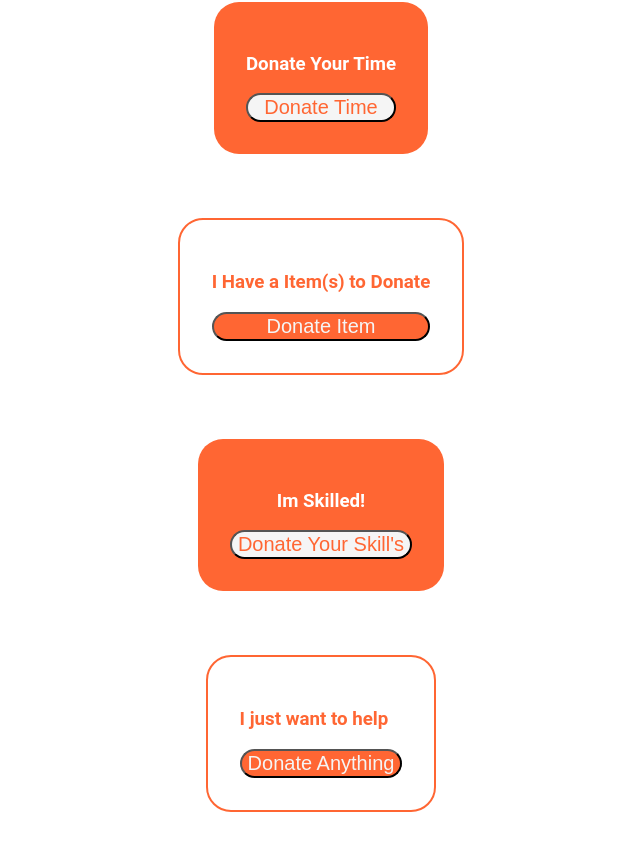
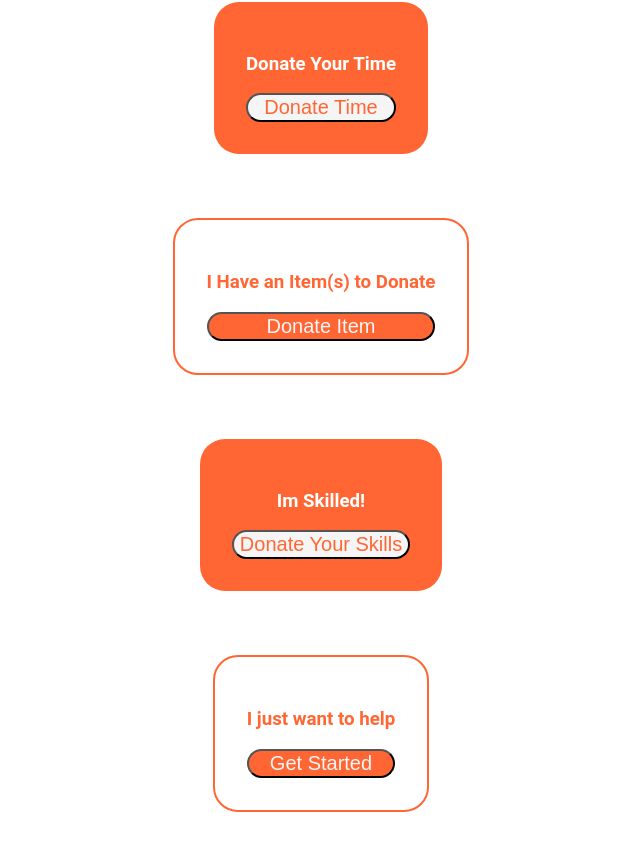
Before and after one commit to Christopher-Willis/CareProject, a React (Create React App) app in the folder client/: page / in a window 1280 px wide. Shown: the part 250-1094 px from the top of the page, without its empty margins (319-959 px from the left). Built offline with nearby package versions, Linux system fonts and the light colour scheme.

Commit message:
landing page edit

```diff
--- a/client/src/components/landingPage.js
+++ b/client/src/components/landingPage.js
@@ -6,27 +6,27 @@ class landingPage extends React.Component {
         return (
             <div>
                 <header>
-                    <div class="logo">
+                    <div className="logo">
                     <img src="https://careportal.org/wp-content/uploads/2019/01/careportal-logo.png" alt=""/>
                     </div>
                 </header>
                 <main>
                     <h1>Search For Your Saving Grace</h1>
-                    <div class="time">
+                    <div className="time">
                         <h3>Donate Your Time</h3>
-                        <button class="b0"> Donate Time </button>
+                        <button className="b0"> Donate Time </button>
                     </div>
-                    <div class="thing">
-                        <h3>I Have a Item(s) to Donate</h3>
-                        <button class="b1">Donate Item</button>
+                    <div className="thing">
+                        <h3>I Have an Item(s) to Donate</h3>
+                        <button className="b1">Donate Item</button>
                     </div>
-                    <div class="trade">
+                    <div className="trade">
                         <h3>Im Skilled!</h3>
-                        <button class="b0">Donate Your Skill's</button>
+                        <button className="b0">Donate Your Skills</button>
                     </div>
-                    <div class="help">
+                    <div className="help">
                         <h3>I just want to help</h3>
-                        <button class="b1">Donate Anything</button>
+                        <button className="b1">Get Started</button>
                     </div>
                 </main>
             </div>
```
Also changed, not shown: 1 other file (tests, documents, lock files or other folders).
